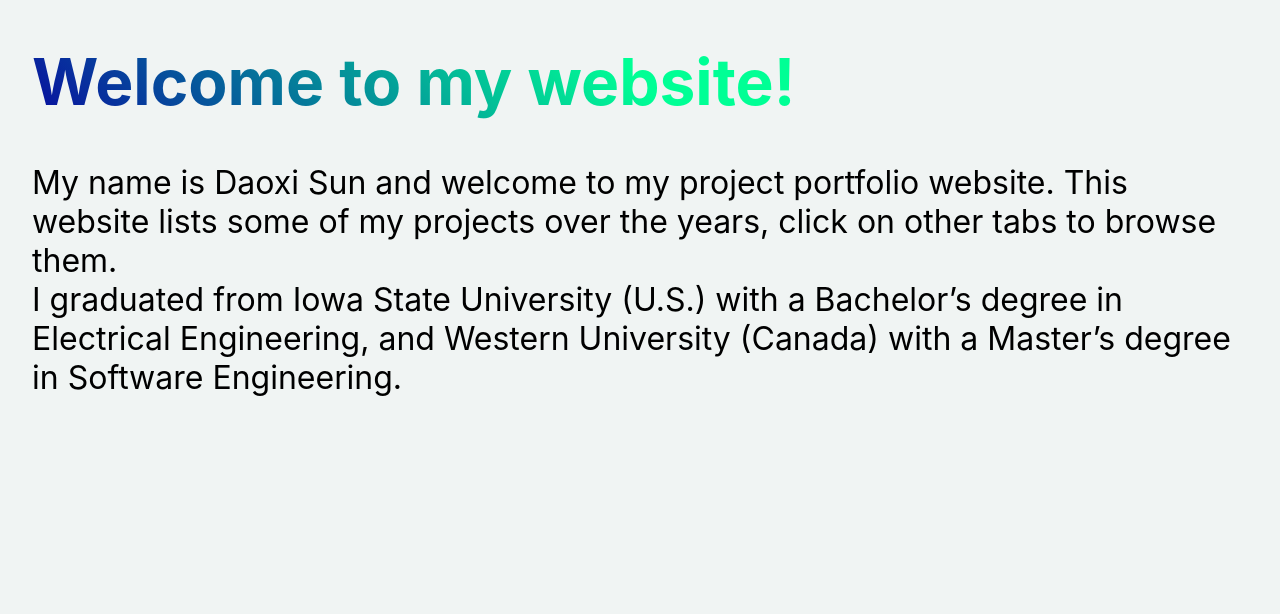
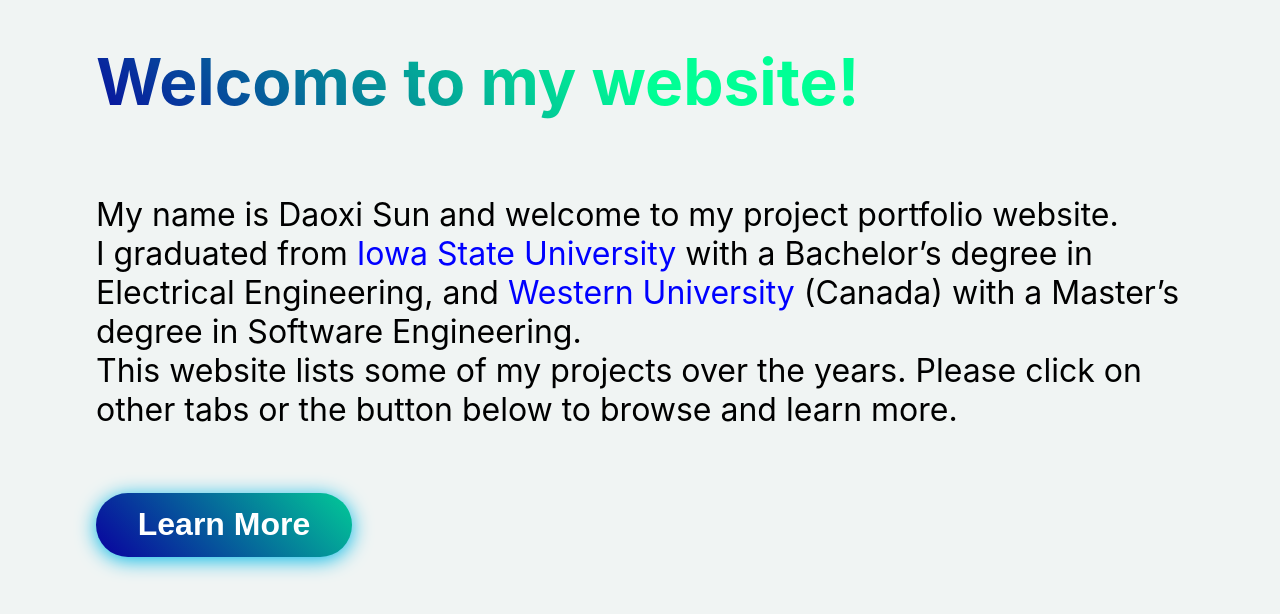
Before and after one commit to daoxi/personal-portfolio, a Next.js app: page /components/Introduction in a window 1280 px wide. Shown: the top 614 px of the page. Built offline with nearby package versions, Linux system fonts and the light colour scheme.

Commit message:
styling change and intro editing

```diff
--- a/pages/components/Introduction.js
+++ b/pages/components/Introduction.js
@@ -4,15 +4,24 @@
 
 function Introduction() {
   return (
-    <div>
-      <h1 className={classes.title}>Welcome to my website!</h1>
-      <p className={classes.intro}>
-        My name is Daoxi Sun and welcome to my project portfolio website. ​This
-        website lists some of my projects over the years, click on other tabs to
-        browse them.
-        <br/>
-        I graduated from Iowa State University (U.S.) with a Bachelor’s degree in Electrical Engineering, and Western University (Canada) with a Master’s degree in Software Engineering.
-      </p>
+    <div className={classes.introcontainer}>
+        <h1 className={classes.title}>Welcome to my website!</h1>
+
+        <p className={classes.intro}>
+          My name is Daoxi Sun and welcome to my project portfolio website.
+          <br />I graduated from{" "}
+          <a href="https://www.iastate.edu/">Iowa State University</a> with a
+          Bachelor’s degree in Electrical Engineering, and{" "}
+          <a href="https://www.uwo.ca/">Western University</a> (Canada) with a
+          Master’s degree in Software Engineering.
+          <br />
+          This website lists some of my projects over the years. Please click on
+          other tabs or the button below to browse and learn more.
+        </p>
+
+        <Link href="/projects">
+          <button className={classes.btn1}>Learn More</button>
+        </Link>
     </div>
   );
 }
--- a/pages/components/Introduction.module.css
+++ b/pages/components/Introduction.module.css
@@ -1,3 +1,9 @@
+.introcontainer{
+display:grid;
+grid-template-columns: 90%;
+justify-content: center;
+}
+
 .title {
     /* gradient text */
     font-size: 4rem;
@@ -17,3 +23,28 @@
     padding-top: 0rem;
     padding-bottom: 0rem;
 }
+
+.intro a {
+    color:blue;
+}
+
+.btn1{
+    margin: 2rem;
+    width: 16rem;
+    font-size: 2rem;
+    font-weight: 600;
+    color: #ffffff;
+    cursor: pointer;
+    height: 4rem;
+    text-align:center;
+    border: none;
+    background-size: 200% 100%; /* extra horizontal size for the hover animation later*/
+    border-radius: 2rem;
+    background-image: linear-gradient(45deg, #09009f, #00ff95 70%);
+    box-shadow: 0 3px 20px #00b8e6;
+}
+
+.btn1:hover{
+    background-position: 100% 0;
+    transition: all .5s ease-in-out;
+}
```
